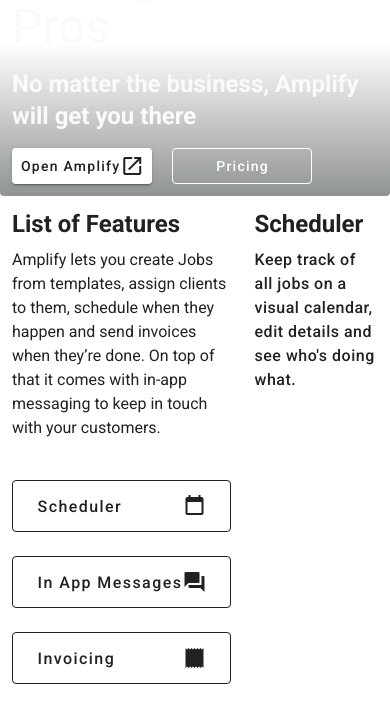
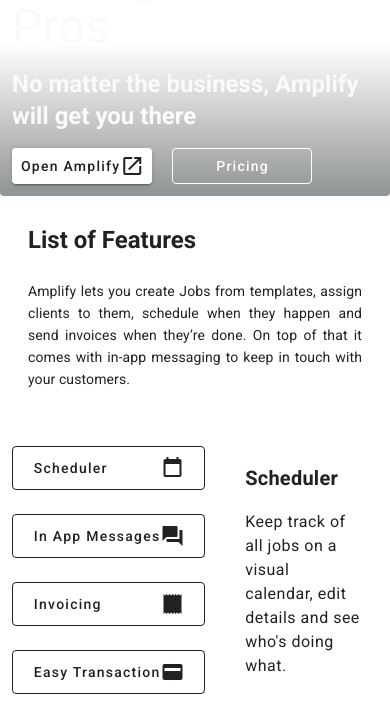
Before and after one commit to amplify-technologies/lawns-website, a Vue app: page / in a window 390 px wide. Shown: the part 110-816 px from the top of the page. Built offline with nearby package versions, Linux system fonts and the light colour scheme.

Commit message:
Mobile Optimizations

```diff
--- a/src/components/home/FeaturesPage.vue
+++ b/src/components/home/FeaturesPage.vue
@@ -1,26 +1,29 @@
 <template>
   <v-img id="features" :src="require('@/assets/features.png')">
     <v-container class="align-content-center fill-height">
+      <v-card-title class="text-h5 font-weight-bold mb-2"
+        >List of Features</v-card-title
+      >
+      <v-card-text class="text-body mb-10 text-justify">
+        Amplify lets you create Jobs from templates, assign clients to them,
+        schedule when they happen and send invoices when they’re done. On top of
+        that it comes with in-app messaging to keep in touch with your
+        customers.
+      </v-card-text>
       <v-row>
         <v-col md="8">
-          <v-card flat color="transparent">
-            <p class="text-h5 font-weight-bold mb-2">List of Features</p>
-
-            <p class="text-body mb-10">
-              Amplify lets you create Jobs from templates, assign clients to
-              them, schedule when they happen and send invoices when they’re
-              done. On top of that it comes with in-app messaging to keep in
-              touch with your customers.
-            </p>
-
-            <v-row class="d-flex flex-smAndDown-column">
-              <v-col v-for="(item, i) in features" :key="i">
+          <v-row class="d-flex flex-smAndDown-column align-center">
+            <v-col
+              v-for="(item, i) in features"
+              :key="i"
+              class="d-flex justify-center"
+            >
               <v-btn
                 width="100%"
                 outlined
                 class="text-capitalize"
-                  x-large
                 @click="carousel = i"
+                large=""
               >
                 {{ item.title }}
                 <v-spacer></v-spacer>
@@ -28,20 +31,27 @@
               </v-btn>
             </v-col>
           </v-row>
-          </v-card>
+          <v-card-subtitle>
+            <v-icon>mdi-gesture-tap</v-icon>
+            Click on a feature for more info
+          </v-card-subtitle>
         </v-col>
 
         <v-col md="4">
           <v-carousel
             vertical
             :show-arrows="false"
-            hide-delimiter-background
             hide-delimiters
             v-model="carousel"
+            class="d-flex align-center"
           >
             <v-carousel-item v-for="(item, i) in features" :key="i">
-              <p class="text-h5 mb-2 font-weight-bold">{{ item.title }}</p>
-              <p class="text-body-1 font-weight-medium">{{ item.desc }}</p>
+              <v-card-title class="font-weight-bold">
+                {{ item.title }}
+              </v-card-title>
+              <v-card-text class="text-body-1">
+                {{ item.desc }}
+              </v-card-text>
             </v-carousel-item>
           </v-carousel>
         </v-col>
```
Lines whose indentation alone changed are shown as unchanged.
